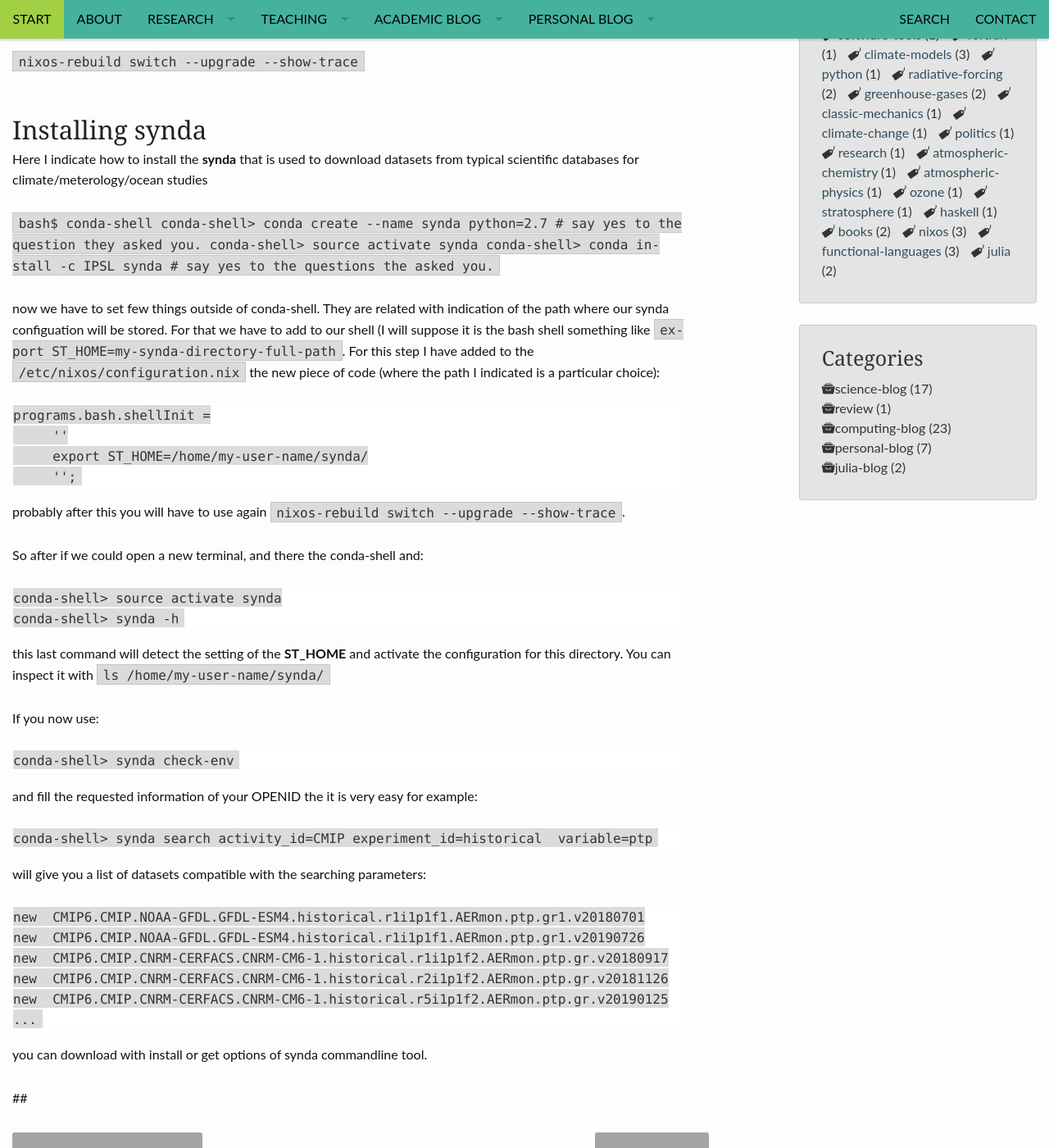
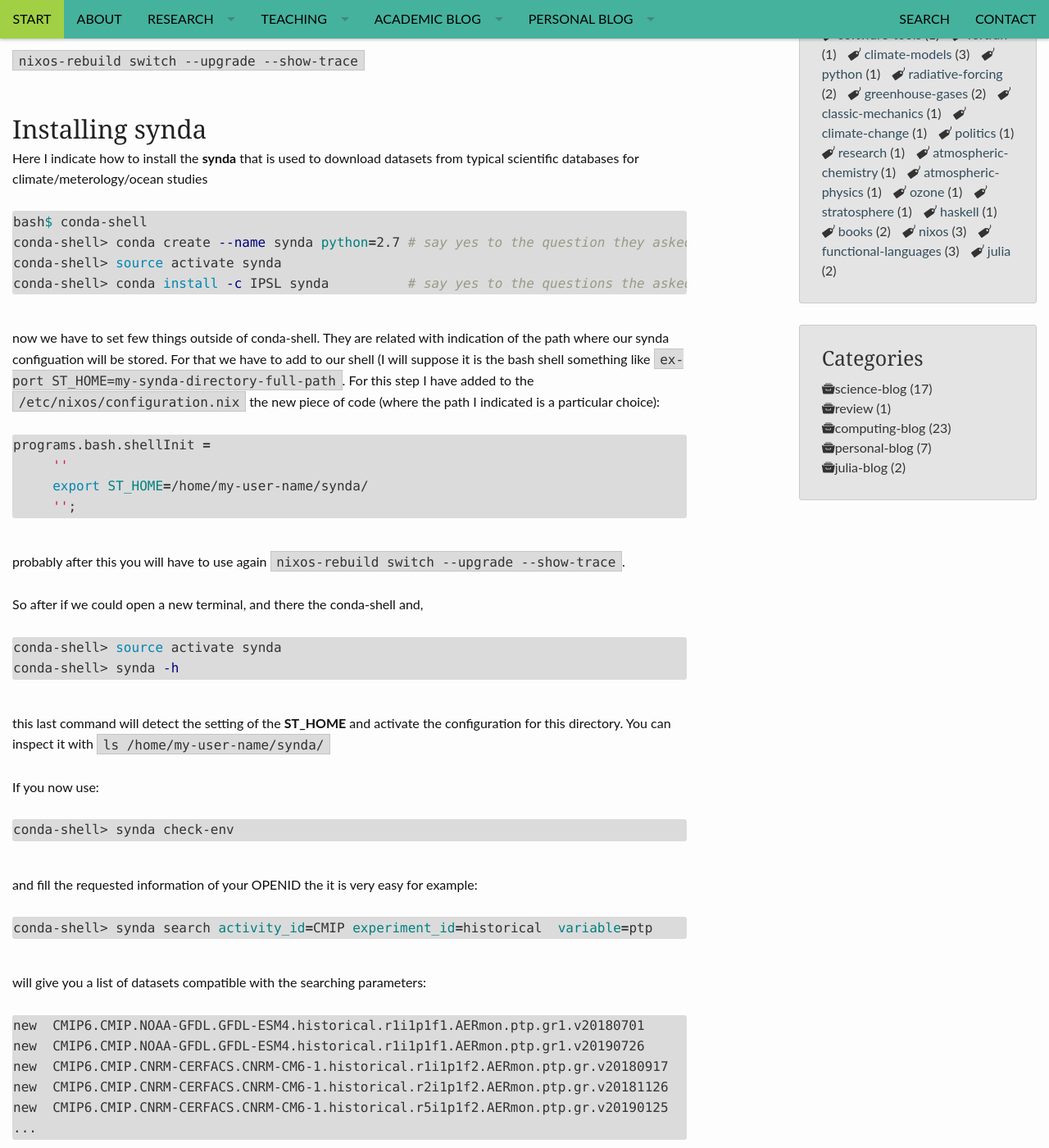
Before and after one commit to RCHG/rchg.github.io, a Jekyll site: the page built from _posts/2019-10-19-ESMValTool-NixOS.md, in a window 1280 px wide and 1400 px high, scrolled down 1033 px. Shown: the whole window at 82% size. Built offline with Jekyll 4.4.1, drawn with Linux system fonts in a browser that asks for light colours; nearby versions of some CDN libraries; comment, search, counter and statistics services are not loaded; some of the changed text lies outside the part shown.

Commit message:
Update 2019-10-19-ESMValTool-NixOS.md

````diff
--- a/_posts/2019-10-19-ESMValTool-NixOS.md
+++ b/_posts/2019-10-19-ESMValTool-NixOS.md
@@ -26,7 +26,8 @@ case I have chosen to install it as part of the systemPackages so I have a line
 
 which has all main packages I want to be installed and the `application.nix` looks like:
 
-```
+
+{% highlight bash %}
 pkgs: with pkgs; [
 
 
@@ -34,8 +35,8 @@ pkgs: with pkgs; [
 
 
     ];
+{% endhighlight %}
 
-```
 
 where I have obiously other packages rather than only conda. Note that **conda-shell** is used typing `conda-shell` rather than conda in any terminal. Usually, when you change your  configuration at `/etc/nixos/`
 you will install the new state of the system with:
@@ -46,50 +47,57 @@ you will install the new state of the system with:
 
 Here I indicate how to install the **synda** that is used to download datasets from typical scientific databases for climate/meterology/ocean studies
 
-``
+{% highlight bash %}
 bash$ conda-shell
 conda-shell> conda create --name synda python=2.7 # say yes to the question they asked you.
 conda-shell> source activate synda
 conda-shell> conda install -c IPSL synda          # say yes to the questions the asked you.
-``
+{% endhighlight %}
 
 now we have to set few things outside of conda-shell. They are related with indication of the path where our synda configuation will be stored. For that we have to add to our shell (I will suppose it is the bash shell something like `export ST_HOME=my-synda-directory-full-path`. For this step I have added to the `/etc/nixos/configuration.nix` the new piece of code (where the path I indicated is a particular choice):
 
-```
+{% highlight bash %}
 programs.bash.shellInit =
      ''
      export ST_HOME=/home/my-user-name/synda/
      '';
-```
+{% endhighlight %}
 
 probably after this you will have to use again `nixos-rebuild switch --upgrade --show-trace`.
 
-So after if we could open a new terminal, and there the conda-shell and:
-```
+So after if we could open a new terminal, and there the conda-shell and,
+
+{% highlight bash %}
 conda-shell> source activate synda
 conda-shell> synda -h
-```
+{% endhighlight %}
+
 this last command will detect the setting of the **ST_HOME** and activate the configuration for this directory. You can inspect it with `ls /home/my-user-name/synda/`
 
 If you now use:
 
-```
+{% highlight bash %}
 conda-shell> synda check-env
-```
+{% endhighlight %}
+
 and fill the requested information of your OPENID the it is very easy for example:
-```
+
+{% highlight bash %}
 conda-shell> synda search activity_id=CMIP experiment_id=historical  variable=ptp
-```
+{% endhighlight %}
+
 will give you a list of datasets compatible with the searching parameters:
 
-```
+
+{% highlight bash %}
 new  CMIP6.CMIP.NOAA-GFDL.GFDL-ESM4.historical.r1i1p1f1.AERmon.ptp.gr1.v20180701
 new  CMIP6.CMIP.NOAA-GFDL.GFDL-ESM4.historical.r1i1p1f1.AERmon.ptp.gr1.v20190726
 new  CMIP6.CMIP.CNRM-CERFACS.CNRM-CM6-1.historical.r1i1p1f2.AERmon.ptp.gr.v20180917
 new  CMIP6.CMIP.CNRM-CERFACS.CNRM-CM6-1.historical.r2i1p1f2.AERmon.ptp.gr.v20181126
 new  CMIP6.CMIP.CNRM-CERFACS.CNRM-CM6-1.historical.r5i1p1f2.AERmon.ptp.gr.v20190125
 ...
-```
+{% endhighlight %}
+
 you can download with install or get options of synda commandline tool.
 
 ##
````
